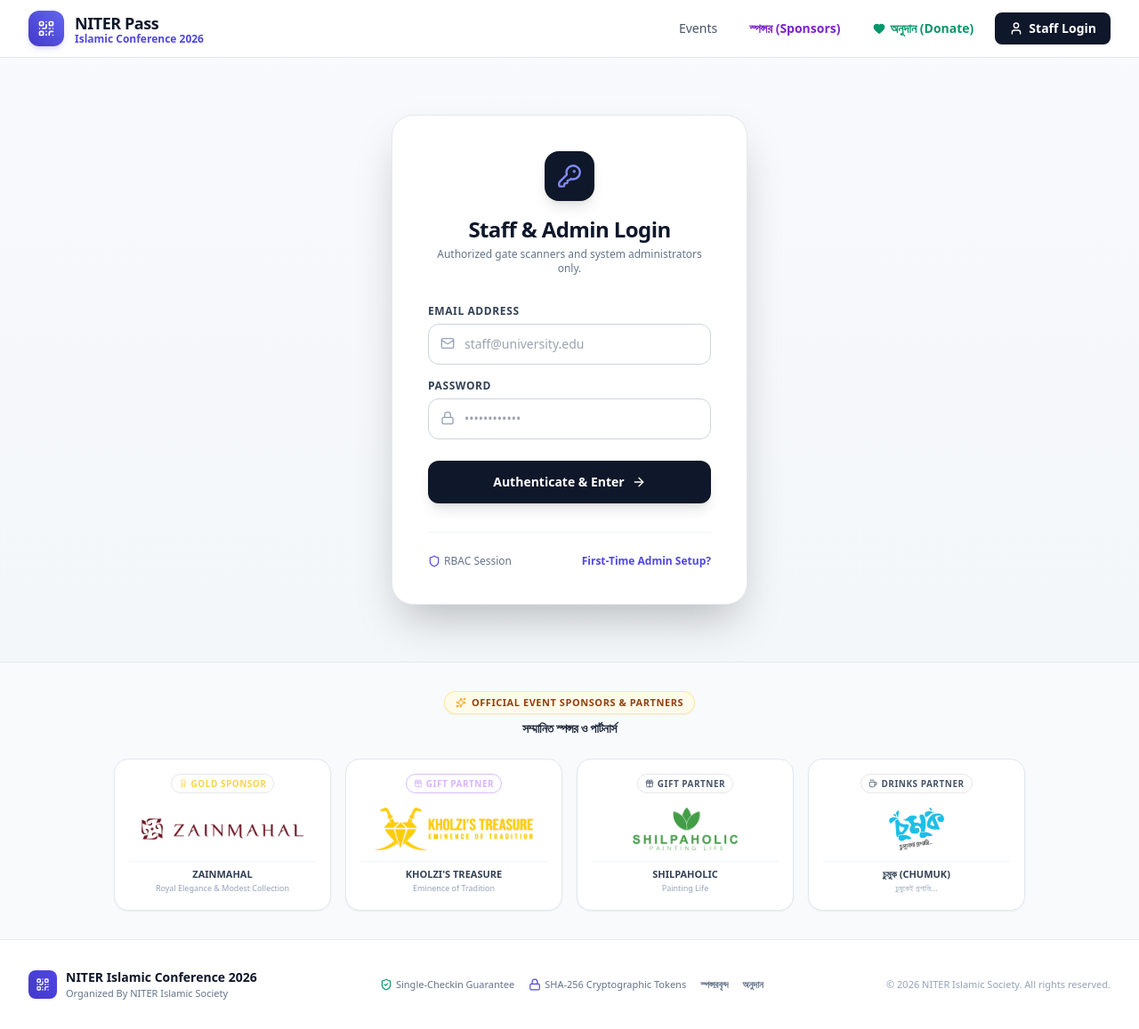
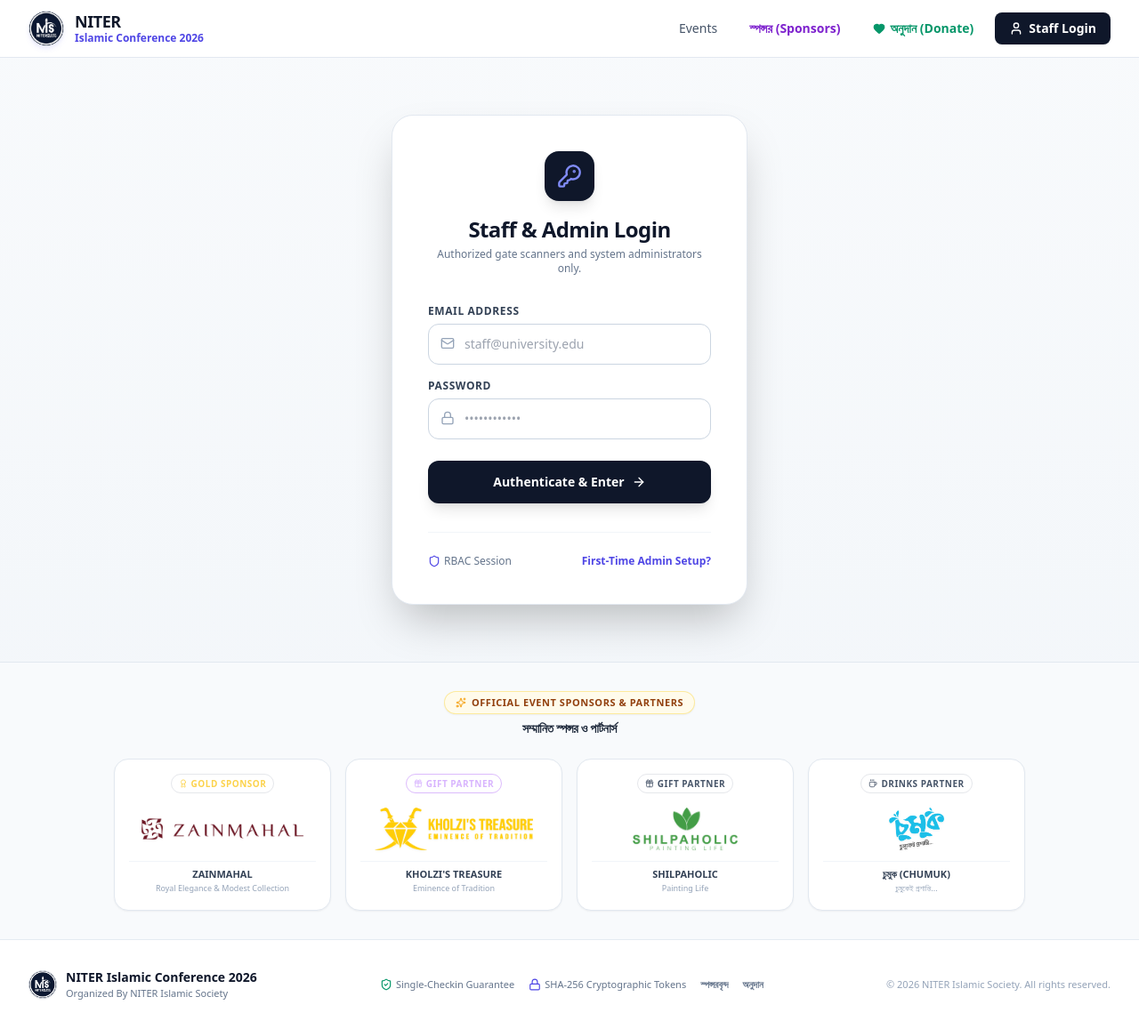
Before and after one commit to Mesbah088/Event-management, a Next.js app: page /login in a window 1280 px wide. Shown: the whole page at 89% size. Built offline with nearby package versions, Linux system fonts and the light colour scheme; no server answers.

Commit message:
feat(branding): add official NIS circular logo, set brand title to 'NITER', and set favicon

```diff
--- a/src/app/layout.tsx
+++ b/src/app/layout.tsx
@@ -4,6 +4,10 @@ import './globals.css';
 export const metadata: Metadata = {
   title: 'NITER ISLAMIC Conference 2026 — Entry Management System',
   description: 'Official Registration, QR Ticket Issuance, and Multi-Gate Admission Verification for NITER ISLAMIC Conference 2026.',
+  icons: {
+    icon: '/nis-logo.png',
+    apple: '/nis-logo.png',
+  },
 };
 
 export default function RootLayout({
--- a/src/components/Footer.tsx
+++ b/src/components/Footer.tsx
@@ -72,8 +72,13 @@ export default function Footer() {
       <div className="max-w-7xl mx-auto px-4 sm:px-6 lg:px-8 py-8 flex flex-col md:flex-row items-center justify-between gap-4">
         {/* Brand identity */}
         <div className="flex items-center space-x-2.5">
-          <div className="w-8 h-8 rounded-lg bg-gradient-to-tr from-brand-700 to-indigo-600 flex items-center justify-center text-white shadow-sm">
-            <QrCode className="w-4 h-4" />
+          <div className="relative w-8 h-8 rounded-full overflow-hidden border border-slate-200 shadow-sm shrink-0 bg-slate-950">
+            {/* eslint-disable-next-line @next/next/no-img-element */}
+            <img
+              src="/nis-logo.png"
+              alt="NITER Islamic Society (NIS)"
+              className="w-full h-full object-cover"
+            />
           </div>
           <div>
             <span className="font-bold text-slate-900 block text-sm">NITER Islamic Conference 2026</span>
--- a/src/components/Navbar.tsx
+++ b/src/components/Navbar.tsx
@@ -38,12 +38,17 @@ export default function Navbar() {
       <div className="max-w-7xl mx-auto px-4 sm:px-6 lg:px-8 h-16 flex items-center justify-between">
         {/* Logo */}
         <Link href="/" className="flex items-center space-x-3 group">
-          <div className="w-10 h-10 rounded-xl bg-gradient-to-tr from-brand-700 to-indigo-500 flex items-center justify-center text-white shadow-md shadow-brand-500/20 group-hover:scale-105 transition-transform">
-            <QrCode className="w-5 h-5" />
+          <div className="relative w-10 h-10 rounded-full overflow-hidden shadow-md shadow-brand-500/10 group-hover:scale-105 transition-transform border border-slate-200 shrink-0 bg-slate-950">
+            {/* eslint-disable-next-line @next/next/no-img-element */}
+            <img
+              src="/nis-logo.png"
+              alt="NITER Islamic Society (NIS)"
+              className="w-full h-full object-cover"
+            />
           </div>
           <div>
-            <span className="font-bold text-slate-900 tracking-tight text-lg block">NITER Pass</span>
-            <span className="text-xs text-brand-600 block -mt-1 font-semibold">Islamic Conference 2026</span>
+            <span className="font-bold text-slate-900 tracking-tight text-lg block leading-tight">NITER</span>
+            <span className="text-xs text-brand-600 block font-semibold">Islamic Conference 2026</span>
           </div>
         </Link>
 
```
Also changed, not shown: public/nis-logo.png (added).
